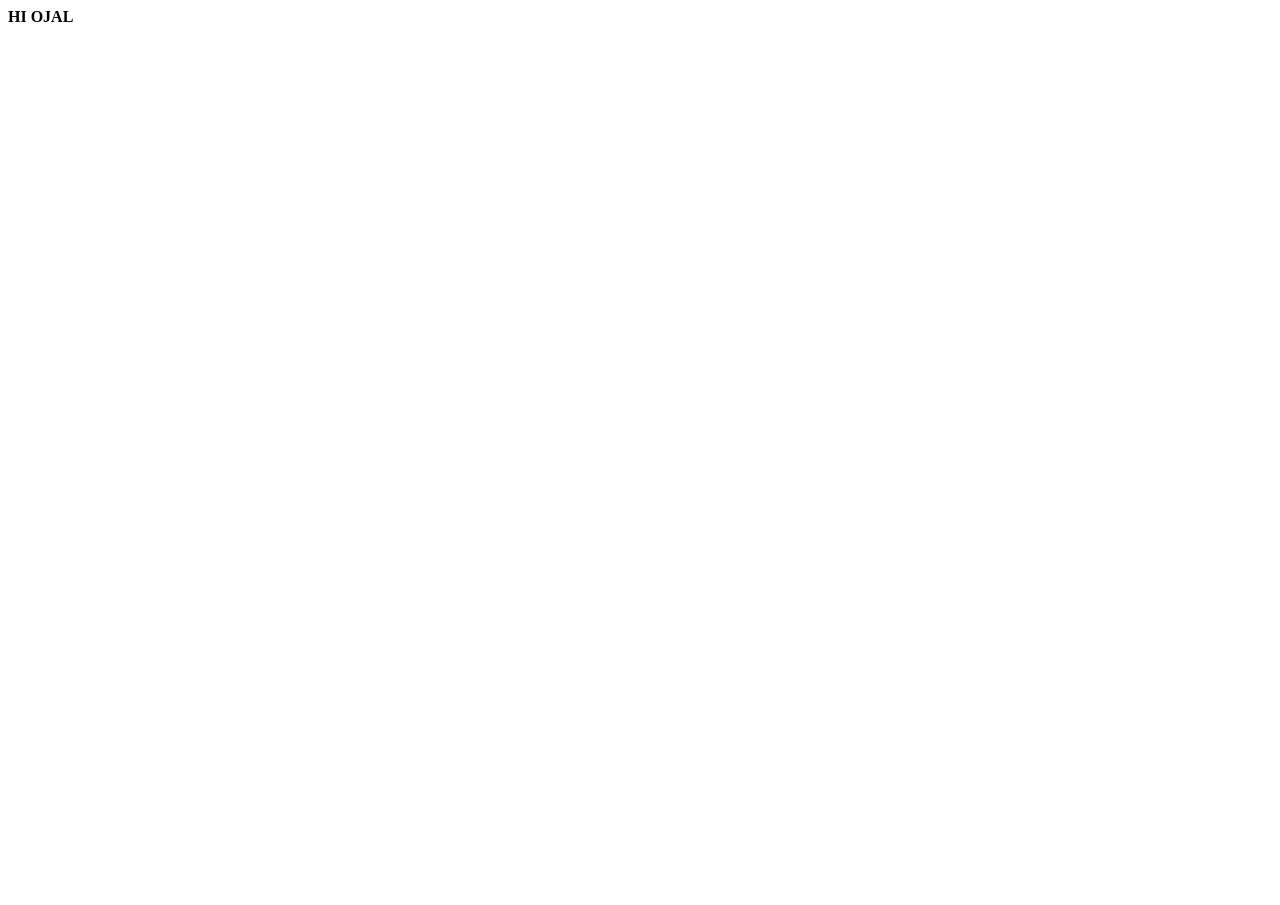
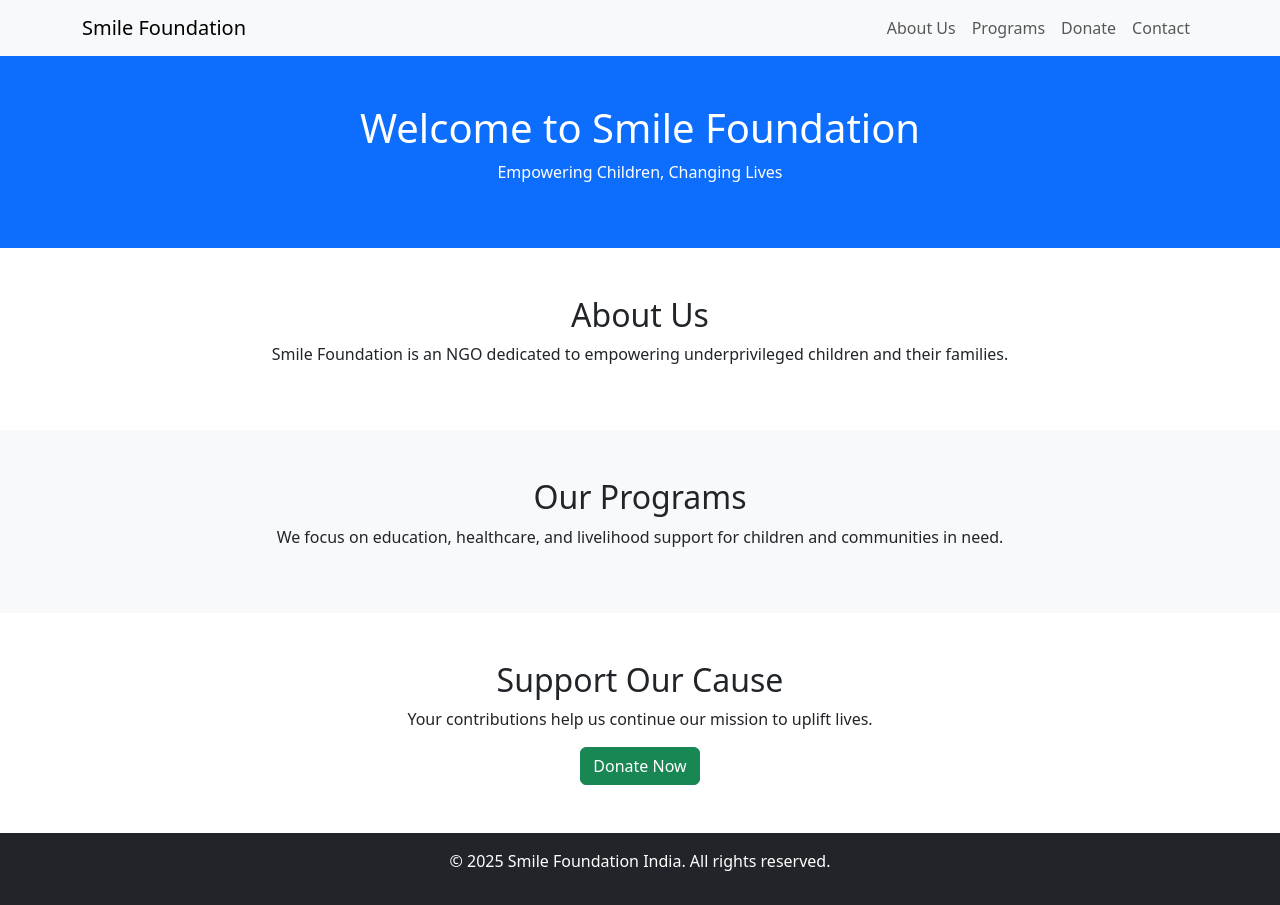
Before and after one commit to akshay1501coder/ojalsociety, a plain HTML site: page index.html in a window 1280 px wide. Before the commit the page ends 800 px from the top, so only its background shows below. Drawn offline with nearby package versions, Linux system fonts and the light colour scheme.

Commit message:
Update index.html

```diff
--- a/index.html
+++ b/index.html
@@ -1 +1,62 @@
-<b>HI OJAL</b>
+<!DOCTYPE html>
+<html lang="en">
+<head>
+    <meta charset="UTF-8">
+    <meta name="viewport" content="width=device-width, initial-scale=1">
+    <title>Smile Foundation India</title>
+    <link href="https://cdn.jsdelivr.net/npm/bootstrap@5.3.0/dist/css/bootstrap.min.css" rel="stylesheet">
+</head>
+<body>
+    <nav class="navbar navbar-expand-lg navbar-light bg-light">
+        <div class="container">
+            <a class="navbar-brand" href="#">Smile Foundation</a>
+            <button class="navbar-toggler" type="button" data-bs-toggle="collapse" data-bs-target="#navbarNav">
+                <span class="navbar-toggler-icon"></span>
+            </button>
+            <div class="collapse navbar-collapse" id="navbarNav">
+                <ul class="navbar-nav ms-auto">
+                    <li class="nav-item"><a class="nav-link" href="#about">About Us</a></li>
+                    <li class="nav-item"><a class="nav-link" href="#programs">Programs</a></li>
+                    <li class="nav-item"><a class="nav-link" href="#donate">Donate</a></li>
+                    <li class="nav-item"><a class="nav-link" href="#contact">Contact</a></li>
+                </ul>
+            </div>
+        </div>
+    </nav>
+
+    <header class="bg-primary text-white text-center py-5">
+        <div class="container">
+            <h1>Welcome to Smile Foundation</h1>
+            <p>Empowering Children, Changing Lives</p>
+        </div>
+    </header>
+
+    <section id="about" class="py-5">
+        <div class="container text-center">
+            <h2>About Us</h2>
+            <p>Smile Foundation is an NGO dedicated to empowering underprivileged children and their families.</p>
+        </div>
+    </section>
+
+    <section id="programs" class="bg-light py-5">
+        <div class="container text-center">
+            <h2>Our Programs</h2>
+            <p>We focus on education, healthcare, and livelihood support for children and communities in need.</p>
+        </div>
+    </section>
+
+    <section id="donate" class="text-center py-5">
+        <div class="container">
+            <h2>Support Our Cause</h2>
+            <p>Your contributions help us continue our mission to uplift lives.</p>
+            <a href="#" class="btn btn-success">Donate Now</a>
+        </div>
+    </section>
+
+    <footer class="bg-dark text-white text-center py-3">
+        <p>&copy; 2025 Smile Foundation India. All rights reserved.</p>
+    </footer>
+
+    <script src="https://cdn.jsdelivr.net/npm/bootstrap@5.3.0/dist/js/bootstrap.bundle.min.js"></script>
+</body>
+</html>
```
